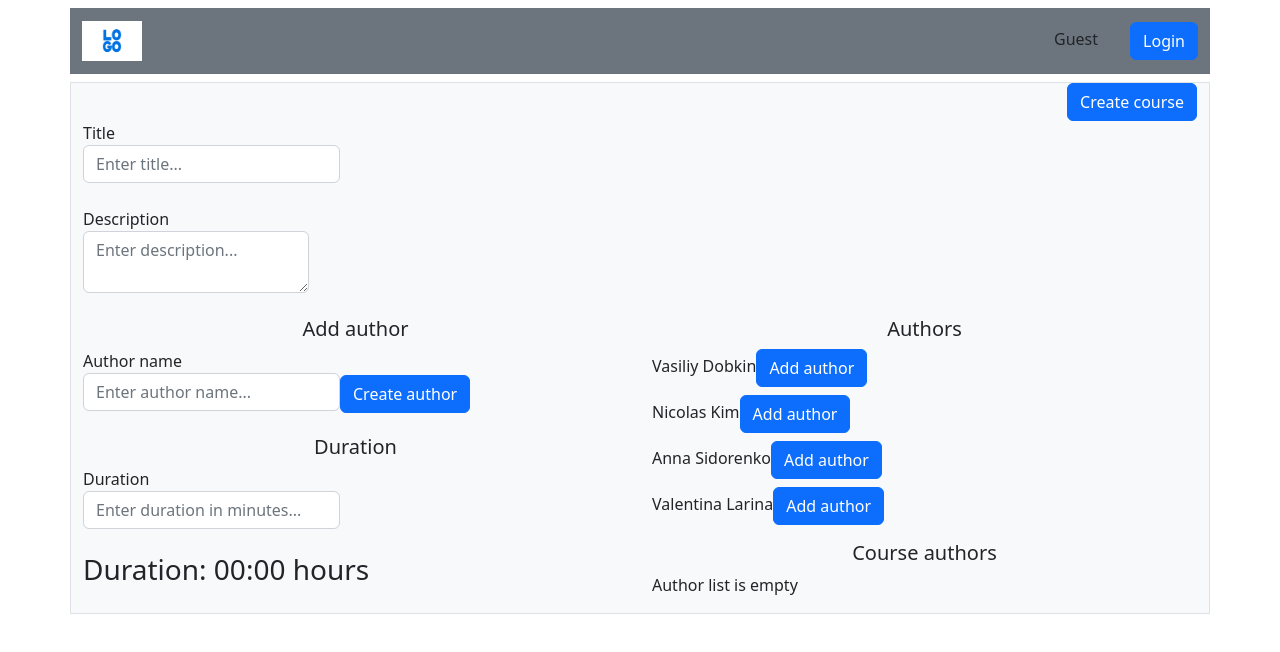
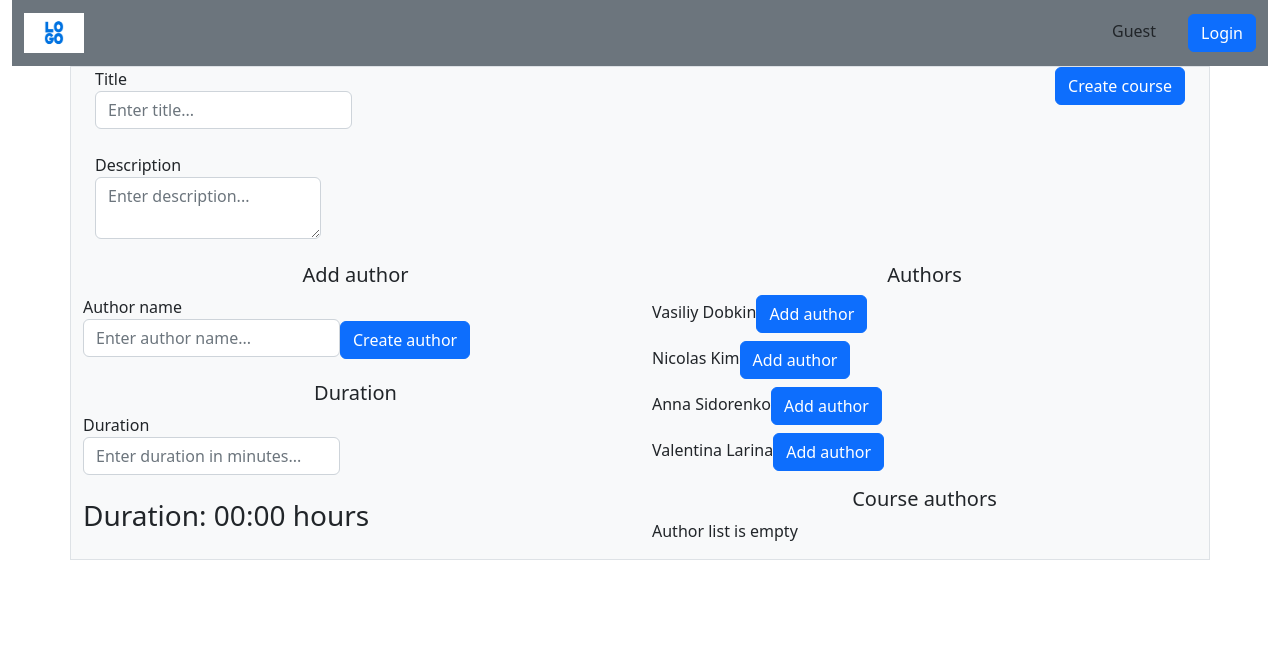
Before and after one commit to elinakolod/My-TypeScript-React-app, a React (Create React App) app: page / in a window 1280 px wide. Both pictures are taken after typing "Sample" into the empty fields and a click on the button "Add new course". Shown: the top 652 px of the page. Built offline with nearby package versions, Linux system fonts and the light colour scheme.

Commit message:
fix html, refactor Courses component, add .prettierrc

```diff
--- a/src/App.tsx
+++ b/src/App.tsx
@@ -1,16 +1,14 @@
 import Header from './components/Header/Header';
 import Courses from './components/Courses/Courses';
-import { Container, Row, Col } from 'reactstrap';
+import { Container } from 'reactstrap';
 
 function App() {
 	return (
-		<Container>
-			<Row>
-				<Header />
-				<Col className='bg-light border'>
-					<Courses />
-				</Col>
-			</Row>
+		<Container fluid>
+			<Header />
+			<Container className='bg-light border'>
+				<Courses />
+			</Container>
 		</Container>
 	);
 }
--- a/src/components/Courses/Courses.tsx
+++ b/src/components/Courses/Courses.tsx
@@ -16,21 +16,14 @@ import styles from './Courses.module.css';
 
 const Courses = () => {
 	const formatCourses = () => {
-		return courses.map((course) => getAuthors(course));
-	};
-
-	const getAuthors = (course) => {
-		const courseAuthors = authors
-			.filter(
-				(author) =>
-					course.authors.includes(author.id) ||
-					course.authors.includes(author.name)
-			)
-			.map((author) => author.name);
+		return courses.map((course) => {
 			return {
 				...course,
-			authors: courseAuthors,
+				authors: course.authors.map(
+					(authorId) => authors.find((author) => author.id === authorId).name
+				),
 			};
+		});
 	};
 
 	const [isFormVisible, setIsFormVisible] = useState(false);
@@ -54,7 +47,6 @@ const Courses = () => {
 	return (
 		<>
 			<SearchBar substring={substring} setSubstring={setSubstring} />
-			<span>
 			<Button
 				className={styles.addCourseButton}
 				onClick={() => {
@@ -63,7 +55,6 @@ const Courses = () => {
 			>
 				{ADD_COURSE}
 			</Button>
-			</span>
 			<List type='unstyled'>
 				{coursesCards
 					.filter(
--- a/src/components/CreateCourse/CreateCourse.tsx
+++ b/src/components/CreateCourse/CreateCourse.tsx
@@ -27,7 +27,7 @@ import styles from './CreateCourse.module.css';
 import Button from 'common/Button/Button';
 import Input from 'common/Input/Input';
 import AuthorItem from './components/AuthorItem/AuthorItem';
-import { Form, Row, Col, FormGroup, List } from 'reactstrap';
+import { Form, Row, Col, FormGroup, List, Container } from 'reactstrap';
 
 import formatCreationDate from 'helpers/formatCreationDate.js';
 import formatDuration from 'helpers/formatDuration';
@@ -106,7 +106,7 @@ const CreateCourse = ({
 
 	const handleSubmit = (event) => {
 		if (
-			Object.values(course).every((input) => input.length) &&
+			Object.values(course).every((input) => !!input) &&
 			course.title.length > 1 &&
 			course.description.length > 1 &&
 			+course.duration > 0
@@ -126,10 +126,8 @@ const CreateCourse = ({
 
 	return (
 		<Form onSubmit={handleSubmit}>
-			<Row>
-				<span>
-					<Button className={styles.createButton}>{CREATE_COURSE}</Button>
-				</span>
+			<Container>
+				<Button className={styles.createButton}>{CREATE_COURSE}</Button>
 				<FormGroup>
 					<Input
 						labelText={TITLE}
@@ -147,7 +145,7 @@ const CreateCourse = ({
 						onChange={handleChange}
 					/>
 				</FormGroup>
-			</Row>
+			</Container>
 			<Row>
 				<Col md={6}>
 					<h5>{ADD_AUTHOR}</h5>
@@ -196,7 +194,7 @@ const CreateCourse = ({
 					<FormGroup>
 						<h5>{COURSE_AUTHORS}</h5>
 						{course.authors.length < 1 ? (
-							<span>{EMPTY_AUTHORS}</span>
+							<>{EMPTY_AUTHORS}</>
 						) : (
 							<List type='unstyled'>
 								{course.authors.map((author) => (
--- a/src/components/CreateCourse/components/AuthorItem/AuthorItem.tsx
+++ b/src/components/CreateCourse/components/AuthorItem/AuthorItem.tsx
@@ -16,7 +16,7 @@ const AuthorItem = ({
 	handleAuthorItemClick,
 }: AuthorProps) => (
 	<>
-		<span>{author.name}</span>
+		{author.name}
 		<Button name={author.id} onClick={handleAuthorItemClick}>
 			{buttonText}
 		</Button>
--- a/src/components/Header/Header.tsx
+++ b/src/components/Header/Header.tsx
@@ -25,7 +25,7 @@ const Header = ({ name, auth }: HeaderProps) => {
 	};
 
 	return (
-		<Navbar className='my-2' color='secondary' dark>
+		<Navbar color='secondary' dark>
 			<NavbarBrand href='/'>
 				<Logo />
 			</NavbarBrand>
```
Also changed, not shown: 1 other file (tests, documents, lock files or other folders). Lines whose indentation alone changed are shown as unchanged.
